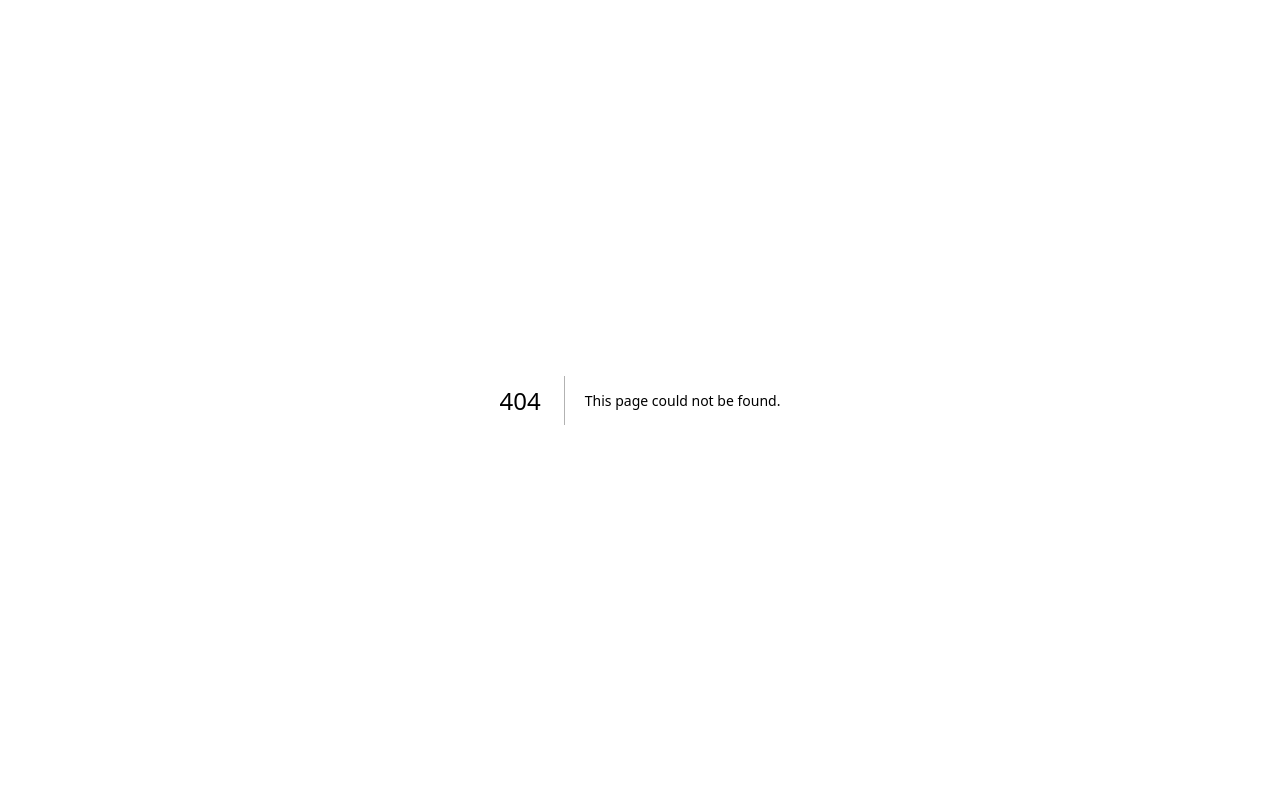
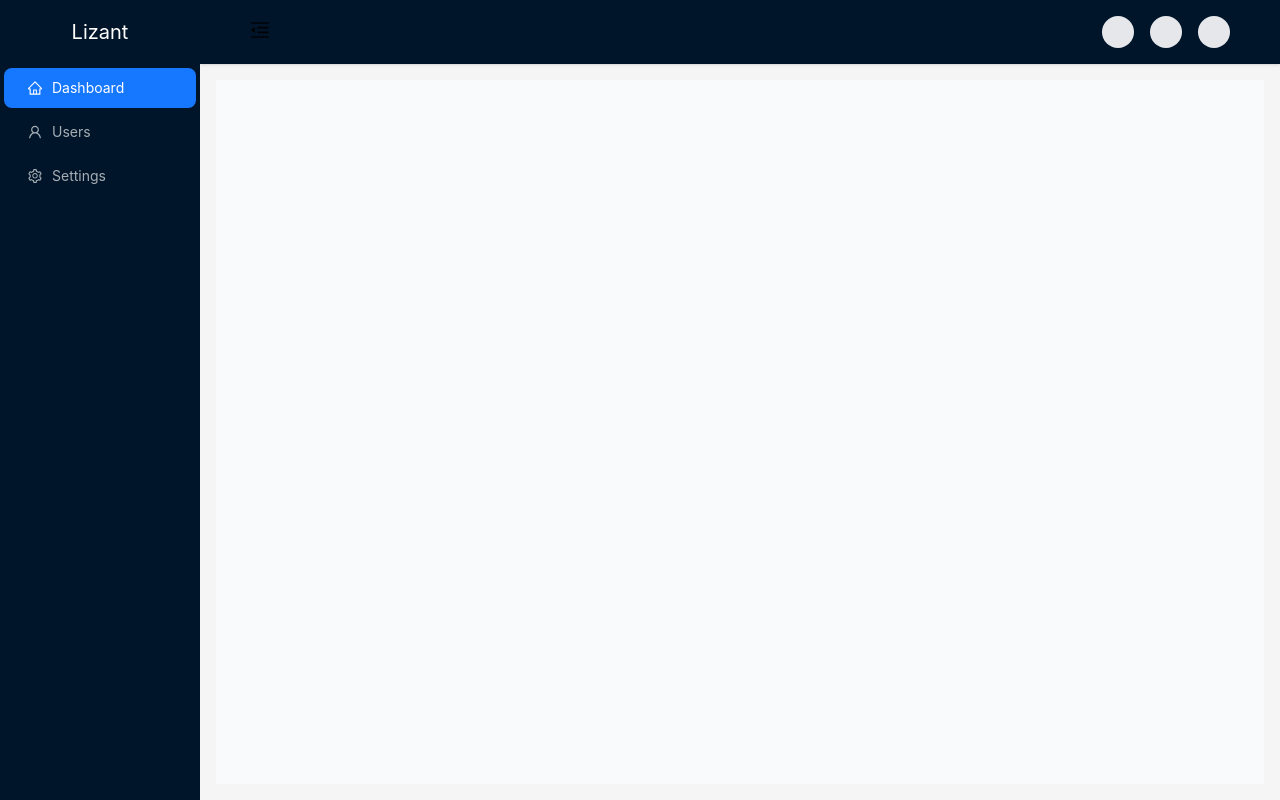
Before and after one commit to Jason4931/table-library-test, a Next.js app: page /page in a window 1280 px wide. Before the commit this address had no page. Built offline with nearby package versions, Linux system fonts and the light colour scheme.

Commit message:
add sidebar and improve login design

```diff
--- /dev/null
+++ b/src/app/dashboard/page.jsx
@@ -0,0 +1,7 @@
+import Dashboard from "@/app/ui/Dashboard";
+
+const MainPage = () => {
+  return <Dashboard />;
+};
+
+export default MainPage;
--- a/src/app/login/page.jsx
+++ b/src/app/login/page.jsx
@@ -1,11 +1,11 @@
-import AuthForm from '@/app/ui/AuthForm';
+import LoginComponent from "@/app/ui/LoginFormCard";
 
 const LoginPage = () => {
-    return (
+  return (
     <main className="flex flex-col items-center justify-center min-h-screen min-w-screen bg-gray-100">
-        <AuthForm/>
+      <LoginComponent />
     </main>
-    );
-}
+  );
+};
 
 export default LoginPage;
--- /dev/null
+++ b/src/app/page/page.jsx
@@ -0,0 +1,7 @@
+import Dashboard from "@/app/ui/Dashboard";
+
+const MainPage = () => {
+  return <Dashboard />;
+};
+
+export default MainPage;
--- a/src/app/ui/AuthForm.jsx
+++ b/src/app/ui/AuthForm.jsx
@@ -1,11 +1,15 @@
-'use client';
-import React, { useEffect, useState } from 'react';
-import { LockOutlined, UserOutlined, AntDesignOutlined } from '@ant-design/icons';
-import { useStyle } from "@/app/page"
-import '@ant-design/v5-patch-for-react-19';
-import { Button, Form, Input, ConfigProvider } from 'antd';
-import { login } from '../actions/auth';
-import { useRouter } from 'next/navigation';
+"use client";
+import React, { useEffect, useState } from "react";
+import {
+  LockOutlined,
+  UserOutlined,
+  AntDesignOutlined,
+} from "@ant-design/icons";
+import { useStyle } from "@/app/page";
+import "@ant-design/v5-patch-for-react-19";
+import { Button, Form, Input, ConfigProvider } from "antd";
+import { login } from "../actions/auth";
+import { useRouter } from "next/navigation";
 const AuthForm = () => {
   const router = useRouter();
   const { styles } = useStyle();
@@ -15,25 +19,35 @@ const AuthForm = () => {
   useEffect(() => {
     setClientReady(true);
   }, []);
-  const onFinish = values => {
+  const onFinish = (values) => {
     login(values);
-    console.log('Finish:', values);
+    console.log("Finish:", values);
   };
   return (
-    <Form form={form} name="login" layout="vertical" onFinish={onFinish}>
+    <Form
+      form={form}
+      className="p-6"
+      name="login"
+      layout="vertical"
+      onFinish={onFinish}
+    >
       <Form.Item
         name="email"
         label="E-Mail"
-        rules={[{ required: true, message: 'Please input your email!' }]}
+        rules={[{ required: true, message: "Please input your email!" }]}
       >
         <Input prefix={<UserOutlined />} placeholder="Username" />
       </Form.Item>
       <Form.Item
         name="password"
         label="Password"
-        rules={[{ required: true, message: 'Please input your password!' }]}
+        rules={[{ required: true, message: "Please input your password!" }]}
       >
-        <Input.Password prefix={<LockOutlined />} type="password" placeholder="Password" />
+        <Input.Password
+          prefix={<LockOutlined />}
+          type="password"
+          placeholder="Password"
+        />
       </Form.Item>
       <Form.Item shouldUpdate>
         {() => (
@@ -48,7 +62,8 @@ const AuthForm = () => {
               disabled={
                 !clientReady ||
                 !form.isFieldsTouched(true) ||
-                !!form.getFieldsError().filter(({ errors }) => errors.length).length
+                !!form.getFieldsError().filter(({ errors }) => errors.length)
+                  .length
               }
               icon={<AntDesignOutlined />}
               // onClick={() => router.push('/test')}
--- /dev/null
+++ b/src/app/ui/Dashboard.jsx
@@ -0,0 +1,66 @@
+"use client";
+import React from "react";
+import { Layout, Menu } from "antd";
+import {
+  MenuUnfoldOutlined,
+  MenuFoldOutlined,
+  HomeOutlined,
+  UserOutlined,
+  SettingOutlined,
+} from "@ant-design/icons";
+
+const { Header, Sider, Content } = Layout;
+
+export default function Dashboard() {
+  const [collapsed, setCollapsed] = React.useState(false);
+
+  const toggle = () => {
+    setCollapsed(!collapsed);
+  };
+
+  return (
+    <Layout className="h-screen">
+      <Sider
+        trigger={null}
+        collapsible
+        collapsed={collapsed}
+        className="bg-gray-800"
+      >
+        <div className="h-16 flex items-center justify-center text-white text-xl">
+          {collapsed ? "L" : "Lizant"}
+        </div>
+        <Menu
+          theme="dark"
+          mode="inline"
+          defaultSelectedKeys={["1"]}
+          className="bg-gray-800"
+          items={[
+            { key: "1", icon: <HomeOutlined />, label: "Dashboard" },
+            { key: "2", icon: <UserOutlined />, label: "Users" },
+            { key: "3", icon: <SettingOutlined />, label: "Settings" },
+          ]}
+        />
+      </Sider>
+      <Layout>
+        <Header className="bg-white px-4 flex items-center justify-between shadow">
+          <div>
+            {React.createElement(
+              collapsed ? MenuUnfoldOutlined : MenuFoldOutlined,
+              {
+                className: "text-xl cursor-pointer",
+                onClick: toggle,
+              }
+            )}
+          </div>
+          <div className="flex items-center space-x-4">
+            {/* Placeholder untuk search, notifikasi, avatar */}
+            <div className="w-8 h-8 bg-gray-200 rounded-full" />
+            <div className="w-8 h-8 bg-gray-200 rounded-full" />
+            <div className="w-8 h-8 bg-gray-200 rounded-full" />
+          </div>
+        </Header>
+        <Content className="m-4 p-4 bg-gray-50">{/* Konten halaman */}</Content>
+      </Layout>
+    </Layout>
+  );
+}
--- /dev/null
+++ b/src/app/ui/LoginFormCard.jsx
@@ -0,0 +1,51 @@
+"use client";
+import React from "react";
+import { ConfigProvider, Form } from "antd";
+import AuthForm from "@/app/ui/AuthForm"; // Assuming AuthForm is in a separate file
+import "@ant-design/v5-patch-for-react-19";
+
+const LoginComponent = () => {
+  return (
+    <div className="flex h-[95%] rounded-xl w-3xl bg-amber-50 shadow-lg">
+      {/* Left Banner Area */}
+      <div className="w-1/2 bg-blue-600 flex flex-col rounded-s-xl justify-center items-center text-white p-8">
+        {/* <h1 className="text-4xl font-bold mb-4">Lizant</h1>
+        <p className="text-lg">Start your journey with us.</p>
+        <p className="text-md">
+          It brings together your tasks, projects, timelines, files, and more.
+        </p>
+        <p className="text-sm mt-4">
+          © 2025 Lizant. Crafted with ♥ by Themesbrand
+        </p> */}
+      </div>
+      {/* Right Form Area */}
+      <div className="w-1/2 flex items-center justify-center p-8">
+        <div className="w-full max-w-md">
+          <h2 className="font-semibold text-3xl text-black text-center mb-3">
+            Welcome Back!
+          </h2>
+          <p className="text-center text-xl text-gray-600 mb-6">
+            Sign in to continue.
+          </p>
+          <ConfigProvider
+            theme={{
+              token: {
+                colorPrimary: "#1890ff",
+              },
+            }}
+          >
+            <AuthForm />
+          </ConfigProvider>
+          <div className="text-center mt-4 text-gray-600">
+            Don&apos;t have an account?{" "}
+            <a href="#" className="text-purple-600">
+              Sign Up
+            </a>
+          </div>
+        </div>
+      </div>
+    </div>
+  );
+};
+
+export default LoginComponent;
```
